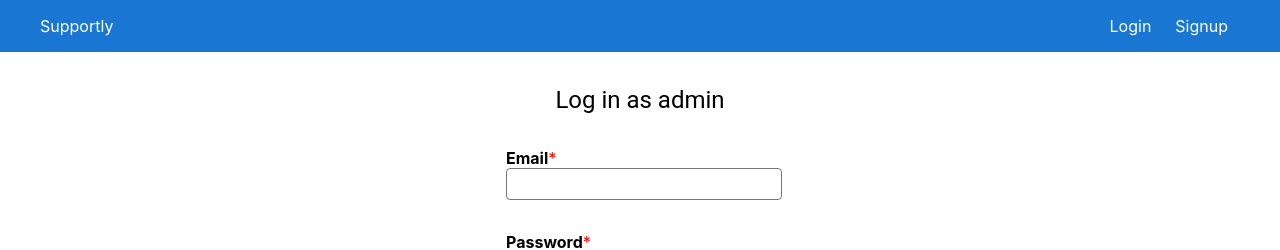
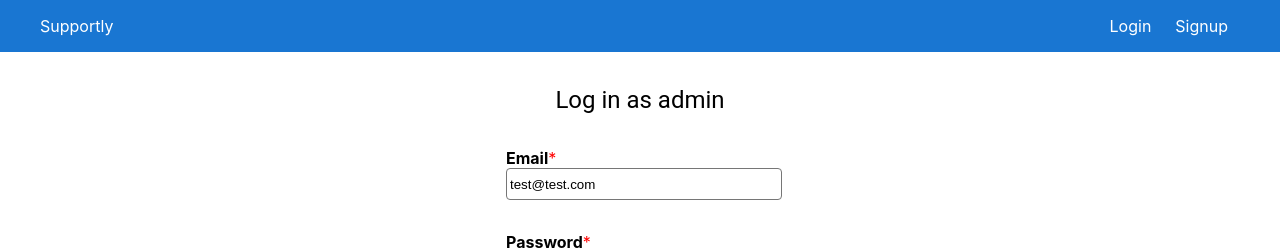
Before and after one commit to clchen-arcadia/supportly, a React (Create React App) app in the folder frontend/: page /login in a window 1280 px wide. Shown: the top 250 px of the page. Built offline with nearby package versions, Linux system fonts and the light colour scheme; no server answers; the HTML template or start-up script is replaced by a standard one.

Commit message:
Add prefill to admin login

```diff
--- a/frontend/src/components/LoginForm.js
+++ b/frontend/src/components/LoginForm.js
@@ -8,8 +8,8 @@ function LoginForm({ handleLogin }) {
   const navigate = useNavigate();
 
   const [formData, setFormData] = useState({
-    email: '',
-    password: '',
+    email: 'test@test.com',
+    password: 'password',
   });
   const [errors, setErrors] = useState("");
   const [isLoading, setIsLoading] = useState(false);
```
